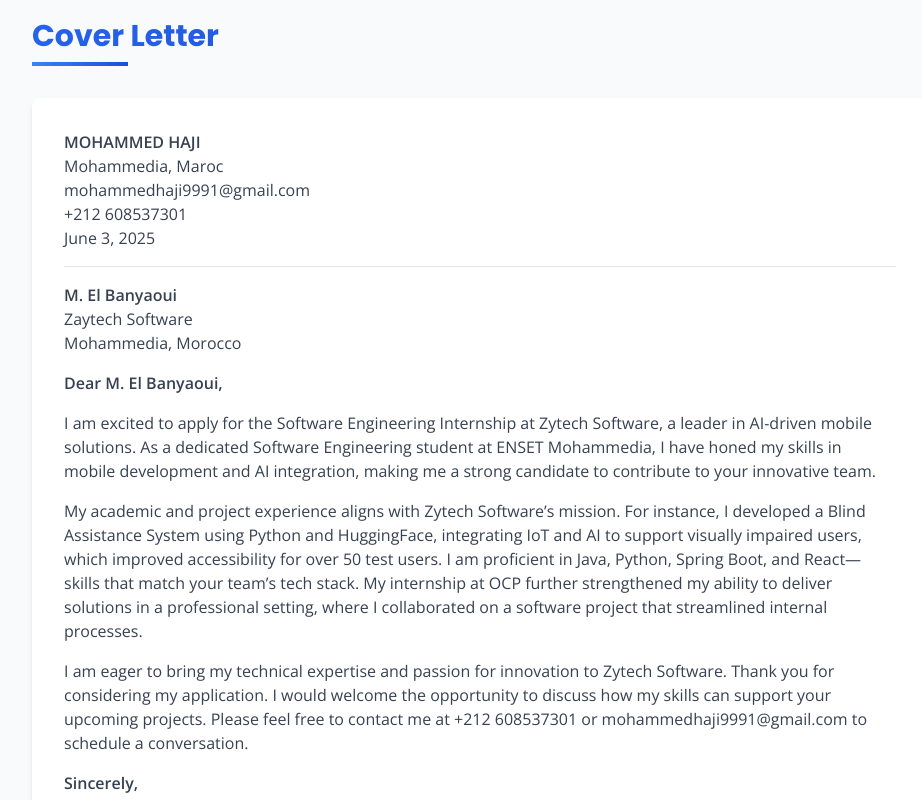
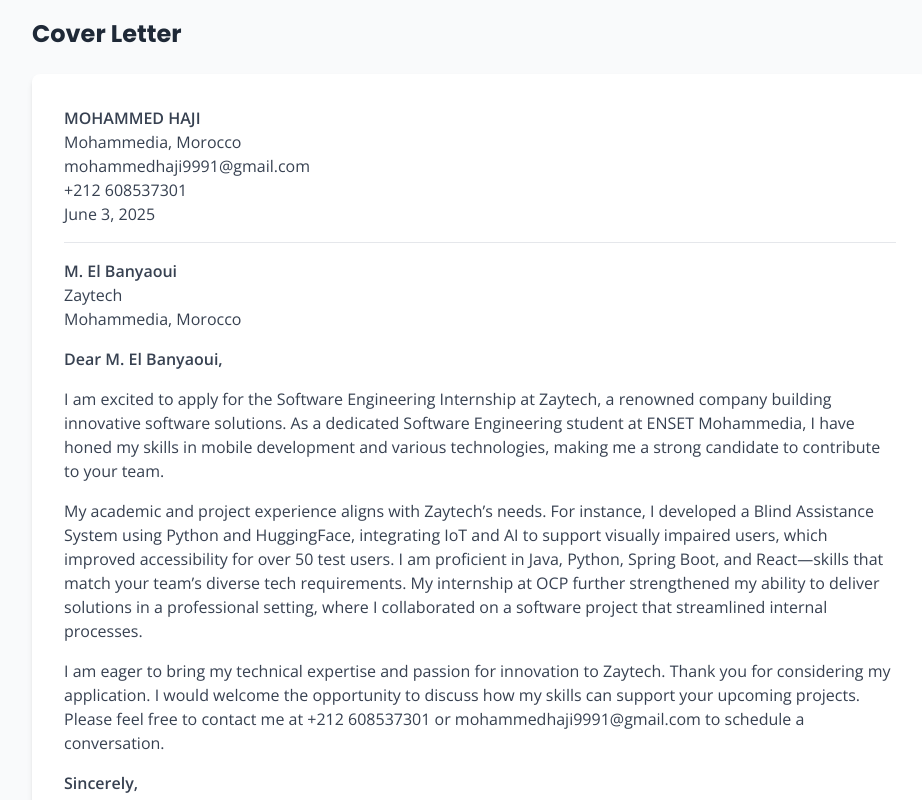
Before and after one commit to MOHAJII/Hyperdoc, a React (Vite) app: page / in a window 1280 px wide. Shown: the part 1220-2020 px from the top of the page, without its empty margins (160-1082 px from the left). Built offline with nearby package versions, Linux system fonts and the light colour scheme.

Commit message:
chore: clean up CoverLetter component for better readability

```diff
--- a/src/components/CoverLetter.tsx
+++ b/src/components/CoverLetter.tsx
@@ -4,39 +4,39 @@
   return (
     <section id="cover-letter" className="pt-16 -mt-16">
       <div className="max-w-4xl mx-auto">
-        <h2 className="section-title">Cover Letter</h2>
+        <h2 className="text-2xl font-bold mb-6 text-gray-800">Cover Letter</h2>
 
         <div className="bg-white shadow-md rounded-lg">
           <div className="p-6 sm:p-8">
             <div className="mb-4 text-gray-700">
               <p className="font-bold">MOHAMMED HAJI</p>
-              <p>Mohammedia, Maroc</p>
+              <p>Mohammedia, Morocco</p>
               <p>mohammedhaji9991@gmail.com</p>
               <p>+212 608537301</p>
               <p>June 3, 2025</p>
               <hr className="my-4" />
               <p className="font-bold">M. El Banyaoui</p>
-              <p>Zaytech Software</p>
+              <p>Zaytech</p>
               <p>Mohammedia, Morocco</p>
             </div>
             <div className="prose max-w-none text-gray-700">
               <p className="mb-4"><strong>Dear M. El Banyaoui,</strong></p>
 
               <p className="mb-4">
-                I am excited to apply for the Software Engineering Internship at Zytech Software, a leader in AI-driven mobile solutions. As a dedicated Software Engineering student at ENSET Mohammedia, I have honed my skills in mobile development and AI integration, making me a strong candidate to contribute to your innovative team.
+                I am excited to apply for the Software Engineering Internship at Zaytech, a renowned company building innovative software solutions. As a dedicated Software Engineering student at ENSET Mohammedia, I have honed my skills in mobile development and various technologies, making me a strong candidate to contribute to your team.
               </p>
 
               <p className="mb-4">
-                My academic and project experience aligns with Zytech Software’s mission. For instance, I developed a Blind Assistance System using Python and HuggingFace, integrating IoT and AI to support visually impaired users, which improved accessibility for over 50 test users. I am proficient in Java, Python, Spring Boot, and React—skills that match your team’s tech stack. My internship at OCP further strengthened my ability to deliver solutions in a professional setting, where I collaborated on a software project that streamlined internal processes.
+                My academic and project experience aligns with Zaytech’s needs. For instance, I developed a Blind Assistance System using Python and HuggingFace, integrating IoT and AI to support visually impaired users, which improved accessibility for over 50 test users. I am proficient in Java, Python, Spring Boot, and React—skills that match your team’s diverse tech requirements. My internship at OCP further strengthened my ability to deliver solutions in a professional setting, where I collaborated on a software project that streamlined internal processes.
               </p>
 
               <p className="mb-4">
-                I am eager to bring my technical expertise and passion for innovation to Zytech Software. Thank you for considering my application. I would welcome the opportunity to discuss how my skills can support your upcoming projects. Please feel free to contact me at +212 608537301 or mohammedhaji9991@gmail.com to schedule a conversation.
+                I am eager to bring my technical expertise and passion for innovation to Zaytech. Thank you for considering my application. I would welcome the opportunity to discuss how my skills can support your upcoming projects. Please feel free to contact me at +212 608537301 or mohammedhaji9991@gmail.com to schedule a conversation.
               </p>
 
               <p className="mb-4"><strong>Sincerely,</strong></p>
               <p className="font-bold">MOHAMMED HAJI</p>
-              <p className="mt-4 text-sm italic">P.S. My Blind Assistance System project was recognized at ENSET Mohammedia for its innovative use of AI, a skill I’m excited to apply at Zytech Software.</p>
+              <p className="mt-4 text-sm italic">P.S. My Blind Assistance System project was recognized at ENSET Mohammedia for its innovative use of AI, a skill I’m excited to apply at Zaytech.</p>
             </div>
           </div>
         </div>
```
